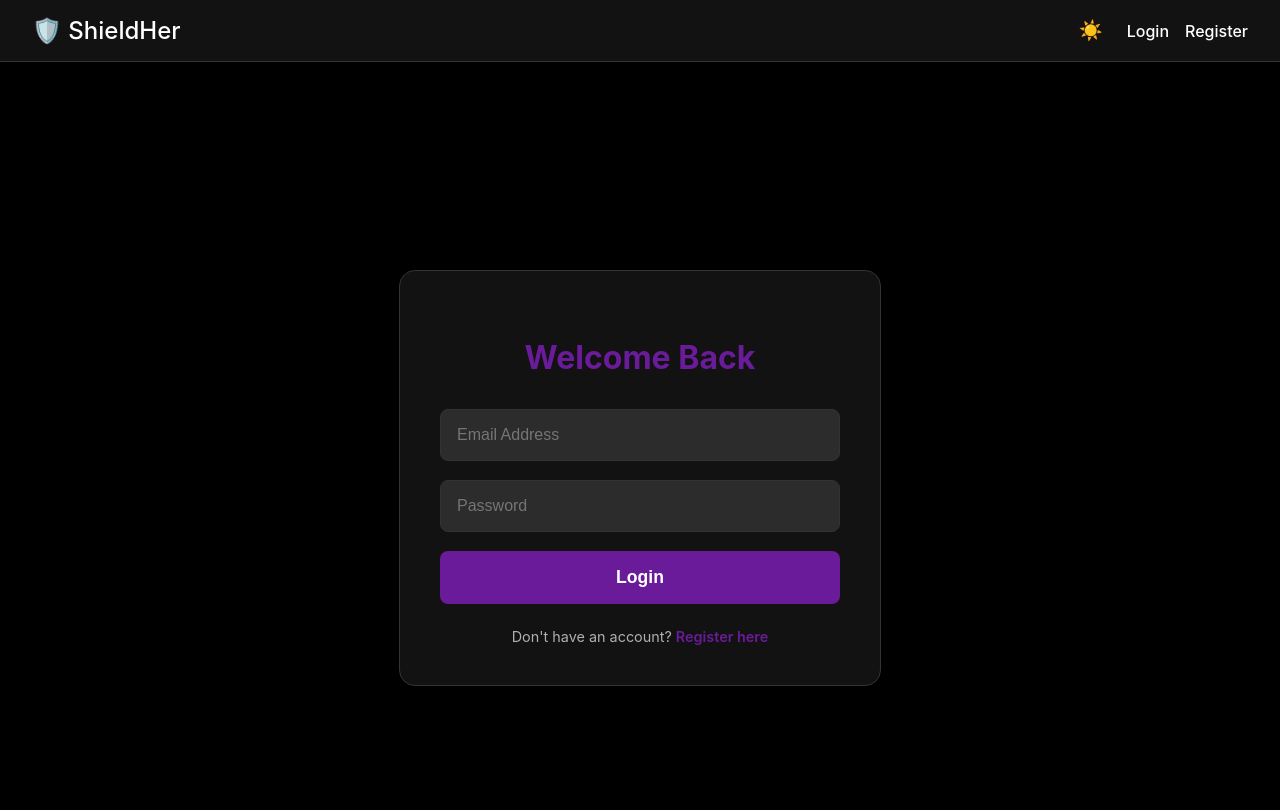
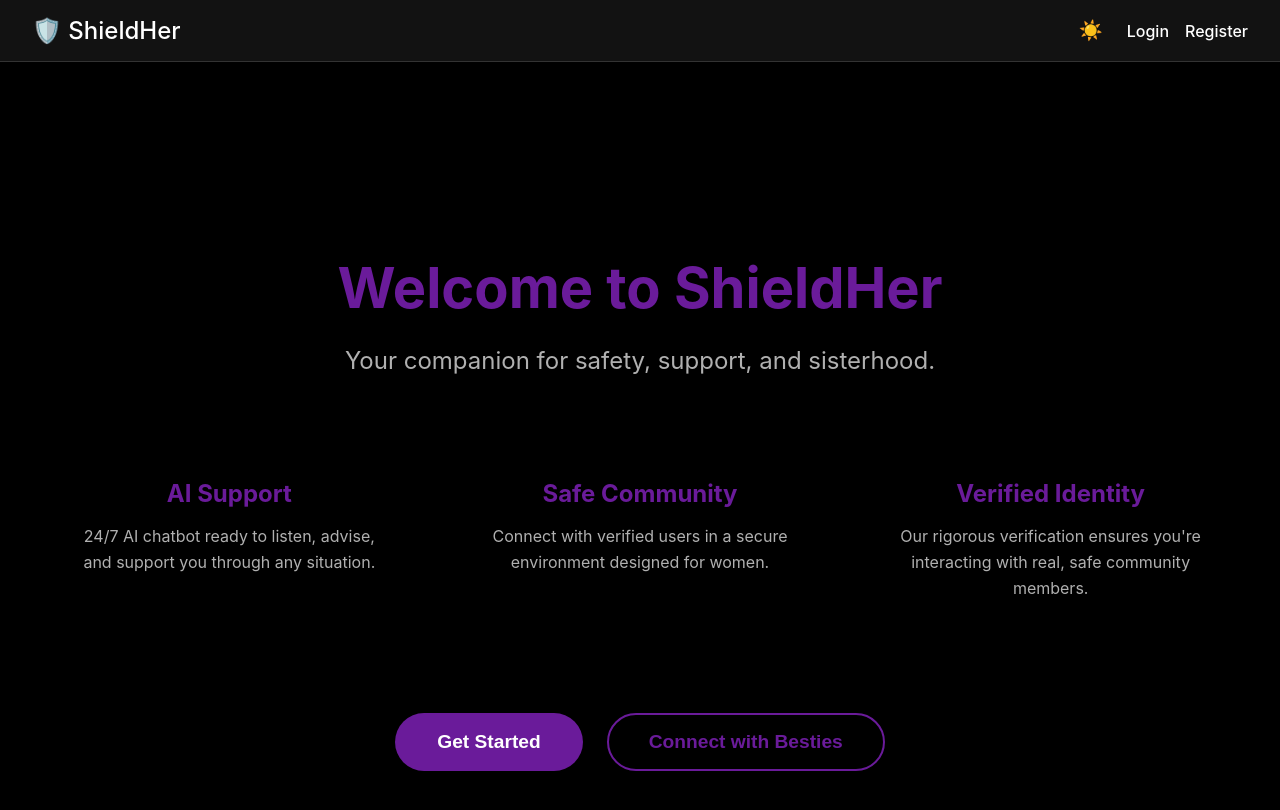
Before and after one commit to sheisjay001/shieldher, a React (Vite) app in the folder shieldher-frontend/: page / in a window 1280 px wide. Before the commit this address led to /login. Shown: the top 810 px of the page. Built offline with nearby package versions, Linux system fonts and the light colour scheme; no server answers.

Commit message:
feat: add home page, update routing and navbar

```diff
--- a/shieldher-frontend/src/App.jsx
+++ b/shieldher-frontend/src/App.jsx
@@ -8,6 +8,7 @@ import Register from './pages/Register';
 import Chat from './pages/Chat';
 import Verification from './pages/Verification';
 import Community from './pages/Community';
+import Home from './pages/Home';
 
 const ProtectedRoute = ({ children }) => {
   const { user, loading } = useContext(AuthContext);
@@ -24,6 +25,7 @@ function App() {
       <Router>
         <Navbar />
         <Routes>
+          <Route path="/" element={<Home />} />
           <Route path="/login" element={<Login />} />
           <Route path="/register" element={<Register />} />
           <Route path="/verification" element={
@@ -36,7 +38,7 @@ function App() {
               <Community />
             </ProtectedRoute>
           } />
-          <Route path="/" element={
+          <Route path="/chat" element={
             <ProtectedRoute>
               <Chat />
             </ProtectedRoute>
--- a/shieldher-frontend/src/components/MobileNav.jsx
+++ b/shieldher-frontend/src/components/MobileNav.jsx
@@ -11,7 +11,7 @@ const MobileNav = () => {
 
   return (
     <div className="mobile-nav">
-      <Link to="/" className={`nav-item ${location.pathname === '/' ? 'active' : ''}`}>
+      <Link to="/chat" className={`nav-item ${location.pathname === '/chat' ? 'active' : ''}`}>
         <span className="icon">💬</span>
         <span className="label">Chat</span>
       </Link>
--- a/shieldher-frontend/src/components/Navbar.jsx
+++ b/shieldher-frontend/src/components/Navbar.jsx
@@ -29,7 +29,7 @@ const Navbar = () => {
 
         {user ? (
           <>
-            <Link to="/" style={styles.link}>Chat</Link>
+            <Link to="/chat" style={styles.link}>Chat</Link>
             <Link to="/community" style={styles.link}>Community</Link>
             {!user.isVerified && <Link to="/verification" style={styles.verifyLink}>Verify Now</Link>}
 
--- /dev/null
+++ b/shieldher-frontend/src/pages/Home.css
@@ -0,0 +1,118 @@
+.home-container {
+  min-height: 100vh;
+  display: flex;
+  flex-direction: column;
+  align-items: center;
+  justify-content: center;
+  padding: 2rem;
+  background: var(--bg-primary);
+  color: var(--text-primary);
+  text-align: center;
+}
+
+.hero-section {
+  max-width: 1200px;
+  width: 100%;
+}
+
+.hero-title {
+  font-size: 3.5rem;
+  color: var(--primary-color);
+  margin-bottom: 1rem;
+  font-weight: 700;
+}
+
+.hero-subtitle {
+  font-size: 1.5rem;
+  color: var(--text-secondary);
+  margin-bottom: 3rem;
+  max-width: 800px;
+  margin-left: auto;
+  margin-right: auto;
+}
+
+.features-grid {
+  display: grid;
+  grid-template-columns: repeat(auto-fit, minmax(300px, 1fr));
+  gap: 2rem;
+  margin-bottom: 4rem;
+}
+
+.feature-card {
+  background: var(--bg-secondary);
+  padding: 2rem;
+  border-radius: 1rem;
+  box-shadow: 0 4px 6px rgba(0, 0, 0, 0.1);
+  transition: transform 0.3s ease;
+}
+
+.feature-card:hover {
+  transform: translateY(-5px);
+}
+
+.feature-card h3 {
+  color: var(--primary-color);
+  font-size: 1.5rem;
+  margin-bottom: 1rem;
+}
+
+.feature-card p {
+  color: var(--text-secondary);
+  line-height: 1.6;
+}
+
+.cta-buttons {
+  display: flex;
+  gap: 1.5rem;
+  justify-content: center;
+  flex-wrap: wrap;
+}
+
+.btn-primary, .btn-secondary {
+  padding: 1rem 2.5rem;
+  font-size: 1.2rem;
+  border-radius: 2rem;
+  cursor: pointer;
+  transition: all 0.3s ease;
+  border: 2px solid transparent;
+  font-weight: 600;
+}
+
+.btn-primary {
+  background: var(--primary-color);
+  color: white;
+}
+
+.btn-primary:hover {
+  background: var(--primary-hover);
+  transform: scale(1.05);
+}
+
+.btn-secondary {
+  background: transparent;
+  border-color: var(--primary-color);
+  color: var(--primary-color);
+}
+
+.btn-secondary:hover {
+  background: var(--primary-color);
+  color: white;
+  transform: scale(1.05);
+}
+
+@media (max-width: 768px) {
+  .hero-title {
+    font-size: 2.5rem;
+  }
+
+  .hero-subtitle {
+    font-size: 1.2rem;
+  }
+
+  .cta-buttons {
+    flex-direction: column;
+    width: 100%;
+    max-width: 300px;
+    margin: 0 auto;
+  }
+}
--- /dev/null
+++ b/shieldher-frontend/src/pages/Home.jsx
@@ -0,0 +1,50 @@
+import React from 'react';
+import { useNavigate } from 'react-router-dom';
+import './Home.css';
+
+const Home = () => {
+  const navigate = useNavigate();
+
+  return (
+    <div className="home-container">
+      <div className="hero-section">
+        <h1 className="hero-title">Welcome to ShieldHer</h1>
+        <p className="hero-subtitle">
+          Your companion for safety, support, and sisterhood.
+        </p>
+
+        <div className="features-grid">
+          <div className="feature-card">
+            <h3>AI Support</h3>
+            <p>24/7 AI chatbot ready to listen, advise, and support you through any situation.</p>
+          </div>
+          <div className="feature-card">
+            <h3>Safe Community</h3>
+            <p>Connect with verified users in a secure environment designed for women.</p>
+          </div>
+          <div className="feature-card">
+            <h3>Verified Identity</h3>
+            <p>Our rigorous verification ensures you're interacting with real, safe community members.</p>
+          </div>
+        </div>
+
+        <div className="cta-buttons">
+          <button
+            className="btn-primary"
+            onClick={() => navigate('/register')}
+          >
+            Get Started
+          </button>
+          <button
+            className="btn-secondary"
+            onClick={() => navigate('/login')}
+          >
+            Connect with Besties
+          </button>
+        </div>
+      </div>
+    </div>
+  );
+};
+
+export default Home;
```
